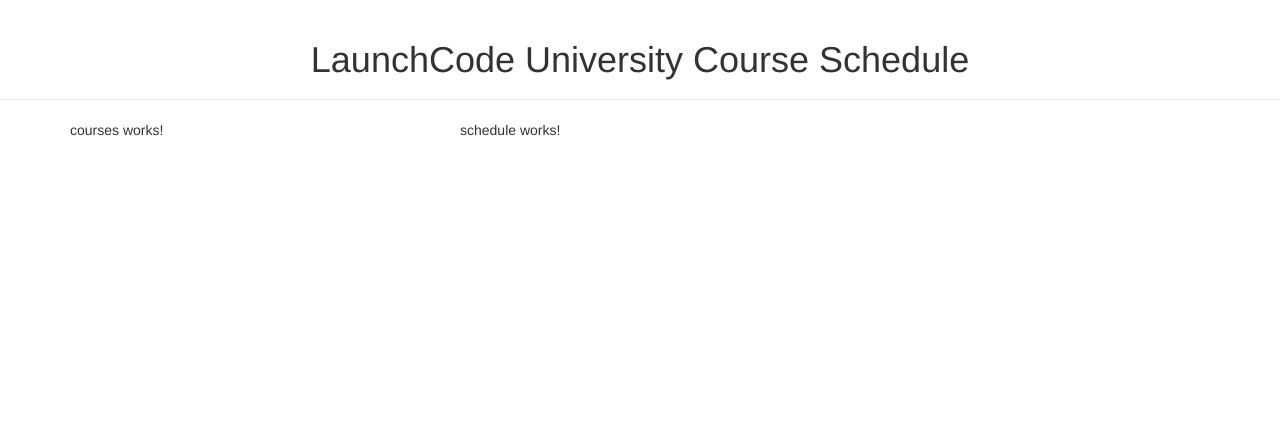
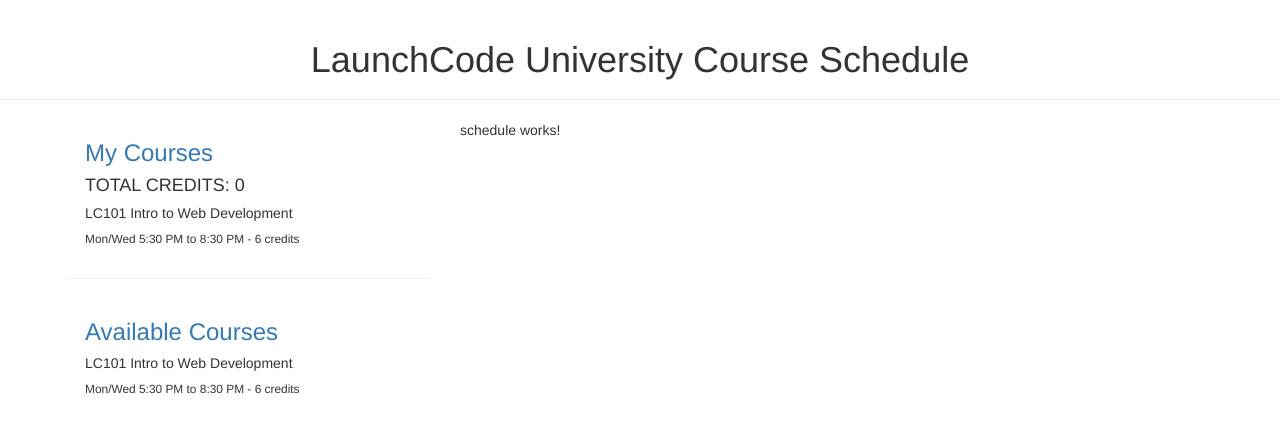
Before and after one commit to kgeiger08/LC-CourseSchedule, an Angular app: page / in a window 1280 px wide. Shown: the top 432 px of the page. Built offline with nearby package versions, Linux system fonts and the light colour scheme.

Commit message:
Lists of courses added and basic structure for lists on page in place.

```diff
--- a/src/app/courses/courses.component.html
+++ b/src/app/courses/courses.component.html
@@ -1 +1,16 @@
-<p>courses works!</p>
+<div class="container">
+    <h3 class="text-primary">My Courses</h3>
+    <h4 class="text-uppercase">Total Credits: 0</h4>
+    <div class="col-12 vspace">
+        <h5 class="clickable">LC101 Intro to Web Development</h5>
+        <p class="small">Mon/Wed 5:30 PM to 8:30 PM - 6 credits</p>
+    </div>
+</div>
+<hr>
+<div class="container">
+    <h3 class="text-primary">Available Courses</h3>
+    <div class="col-12 vspace">
+        <h5 class="clickable">LC101 Intro to Web Development</h5>
+        <p class="small">Mon/Wed 5:30 PM to 8:30 PM - 6 credits</p>
+    </div>
+</div>
--- a/src/app/courses/courses.component.ts
+++ b/src/app/courses/courses.component.ts
@@ -1,4 +1,6 @@
 import { Component, OnInit } from '@angular/core';
+
+import { Course } from '../course';
 
 @Component({
   selector: 'app-courses',
@@ -6,10 +8,28 @@
   styleUrls: ['./courses.component.css']
 })
 export class CoursesComponent implements OnInit {
+  allCourses: Course[] = [];
+  availableCourses: Course[] = [];
+  myCourses: Course[] = [];
+
 
   constructor() { }
 
   ngOnInit(): void {
+    this.allCourses = [
+      new Course("Intro to Underwater Coding", "LC105", ["Mon", "Wed"], "2:00 PM", "3:30 PM", 3),
+      new Course("Philosophy & Star Trek", "LC140", ["Tue", "Thu"], "9:00 AM", "10:30 AM", 3),
+      new Course("Googling Like a Boss", "LC115", ["Tue", "Thu"], "11:00 AM", "12:00 PM", 2),
+      new Course("Narcissism & Stack Overflow: A Case Study", "LC411", ["Mon", "Wed"], "2:30 PM", "4:00 PM", 3),
+      new Course("Coding Logic with Spock", "LC240", ["Tue", "Thu"], "8:30 AM", "10:00 AM", 3),
+      new Course("Irregular Expressions", "LC317", ["Tue", "Thu"], "2:00 PM", "3:30 PM", 3),
+      new Course("Demystifying Asynchronicity", "LC230", ["Wed", "Fri"], "2:00 PM", "3:00 PM", 2),
+      new Course("Crochet 101", "LC550", ["Mon", "Wed"], "4:00 PM", "3:00 PM", 3),
+      new Course("Speaking Whale", "LC330", ["Wed", "Thu"], "3:00 PM", "5:00 PM", 2),
+      new Course("Coding Extravaganza", "LC130", ["Wed", "Fri"], "2:00 PM", "3:00 PM", 3),
+    ];
+
+    this.availableCourses = this.allCourses.slice(0);
   }
 
 }
```
